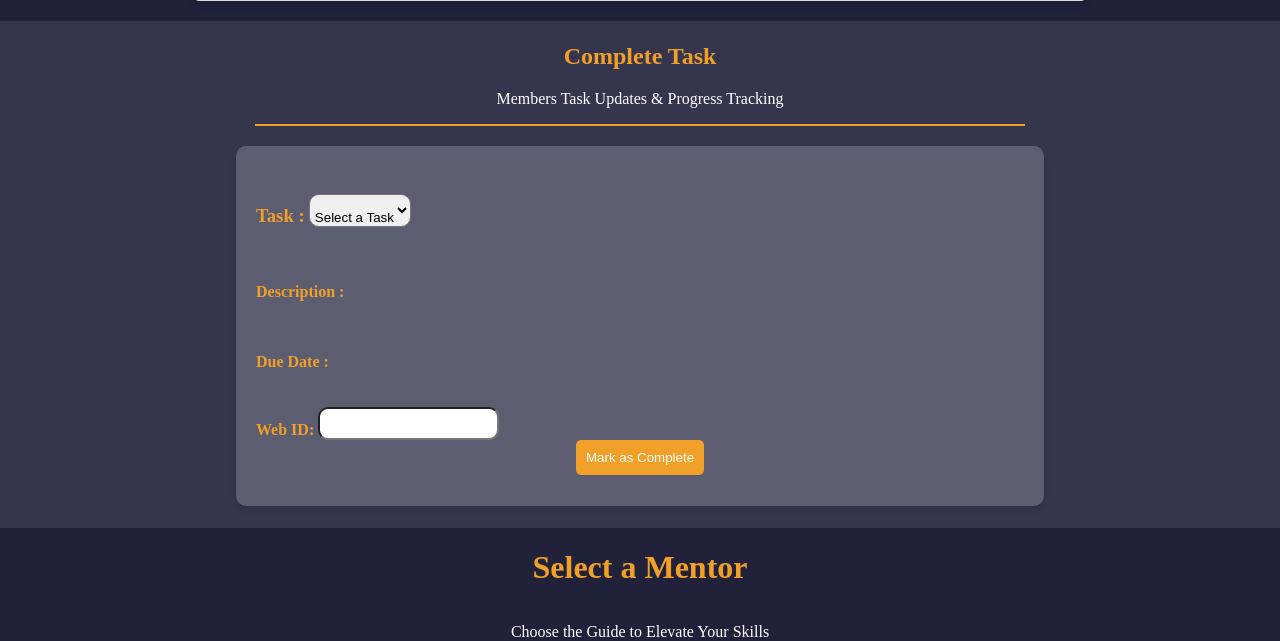
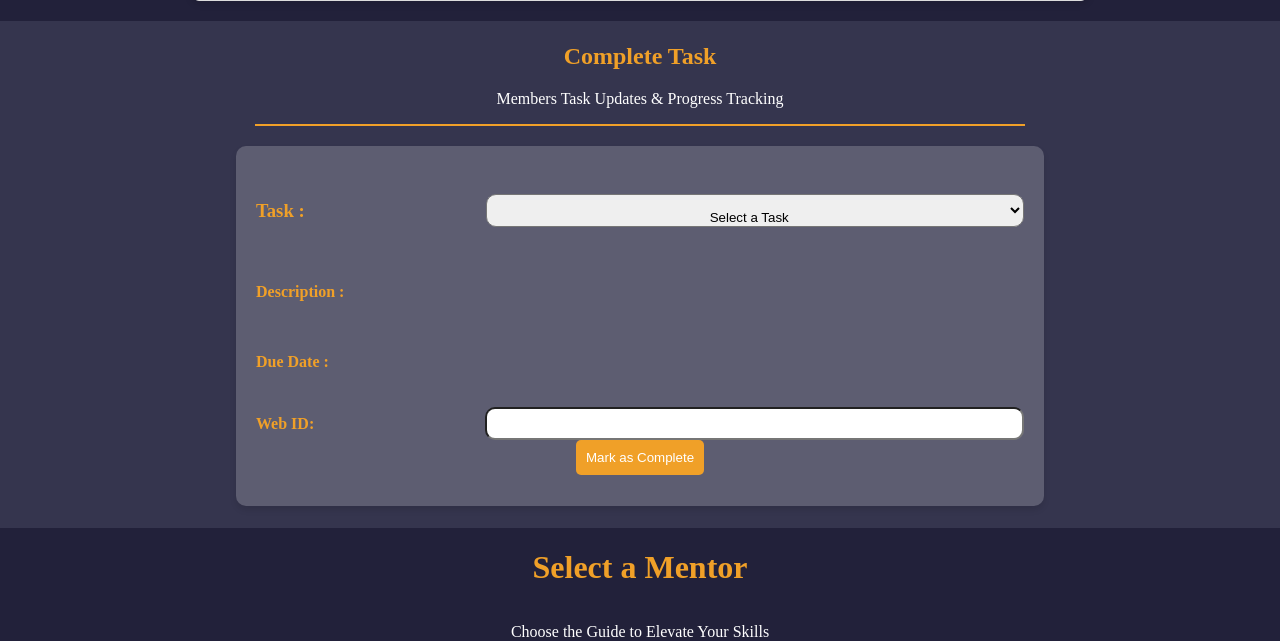
Before and after one commit to HarshaVardhanRao/WebClubSite, a Django app: page / in a window 1280 px wide. Shown: the part 557-1198 px from the top of the page. Run offline with Django 5.2, Linux system fonts and the light colour scheme; data comes from the database, SQL or seed files in the repository.

Commit message:
Alignment adjusted

```diff
--- a/webclub/web/templates/devspace.html
+++ b/webclub/web/templates/devspace.html
@@ -181,6 +181,19 @@
                 font-size: 14px;
             }
         }
+
+        .space-between{
+            display: flex;
+            align-items: center;
+            justify-content: space-between;
+        }
+
+        .space-between strong, .space-between label{
+            width: 30%;
+        }
+        .space-between span, .space-between select, .space-between input{
+            width: 70%;
+        }
     </style>
 </head>
 <body>
@@ -225,23 +238,25 @@
         </div>
         <hr>
         <div class="task">
-            <h3><Strong>Task : </Strong>
+            <h3 class="space-between"><Strong>Task : </Strong>
                 <select name="task_title" id="task_title">
-                    <option value=""disabled selected class="placeholder">Select a Task</option>
+                    <option value="" disabled selected class="placeholder">Select a Task</option>
                     {% for task in tasks %}
-                    <option value="{{ task.title }}" data-description="{{ task.description }}" data-duedate="{{ task.due_date }}" data-taskid="{{ task.id }}"="">{{ task.title }}</option>
+                    <option value="{{ task.title }}" data-description="{{ task.description }}" data-duedate="{{ task.due_date }}" data-taskid="{{ task.id }}">{{ task.title }}</option>
                     {% endfor %}
                 </select>
             </h3>
-            <p id="taskDescription"><Strong>Description : </Strong></p>
-            <p id="taskDueDate"><Strong>Due Date : </Strong></p>
+            <p id="taskDescription" class="space-between"><Strong>Description : </Strong><span></span></p>
+            <p id="taskDueDate" class="space-between"><Strong>Due Date : </Strong><span></pan></p>
             <form method="POST" action="{% url 'devspace' %}">
                 {% csrf_token %}
                 <input type="hidden" name="action" value="complete_task">
                 <input type="hidden" name="task_id" value="">
 
-                <label for="web_mem_id"><strong>Web ID:</strong></label>
-                <input type="text" id="web_mem_id" name="web_mem_id" required>
+                <div class="space-between">
+                    <label for="web_mem_id"><strong>Web ID:</strong></label>
+                    <input type="text" id="web_mem_id" name="web_mem_id" required>
+                </div>
                 <div style="display: flex; flex-direction: column;align-items: center;">
                 <button type="submit">Mark as Complete</button></div>
             </form>
@@ -289,8 +304,8 @@
             console.log("Hello")
             const description = taskTitle.selectedOptions[0].dataset.description;
             const dueDate = taskTitle.selectedOptions[0].dataset.duedate;
-            document.getElementById('taskDescription').innerHTML = `<strong>Description:</strong> ${description}`;
-            document.getElementById('taskDueDate').innerHTML = `<strong>Due Date:</strong> ${dueDate}`;
+            document.getElementById('taskDescription').innerHTML = `<strong>Description:</strong> <span>${description}</span>`;
+            document.getElementById('taskDueDate').innerHTML = `<strong>Due Date:</strong> <span>${dueDate}</span>`;
             document.querySelector('input[name=task_id]').value = taskTitle.selectedOptions[0].dataset.taskid;
         });
     </script>
```
